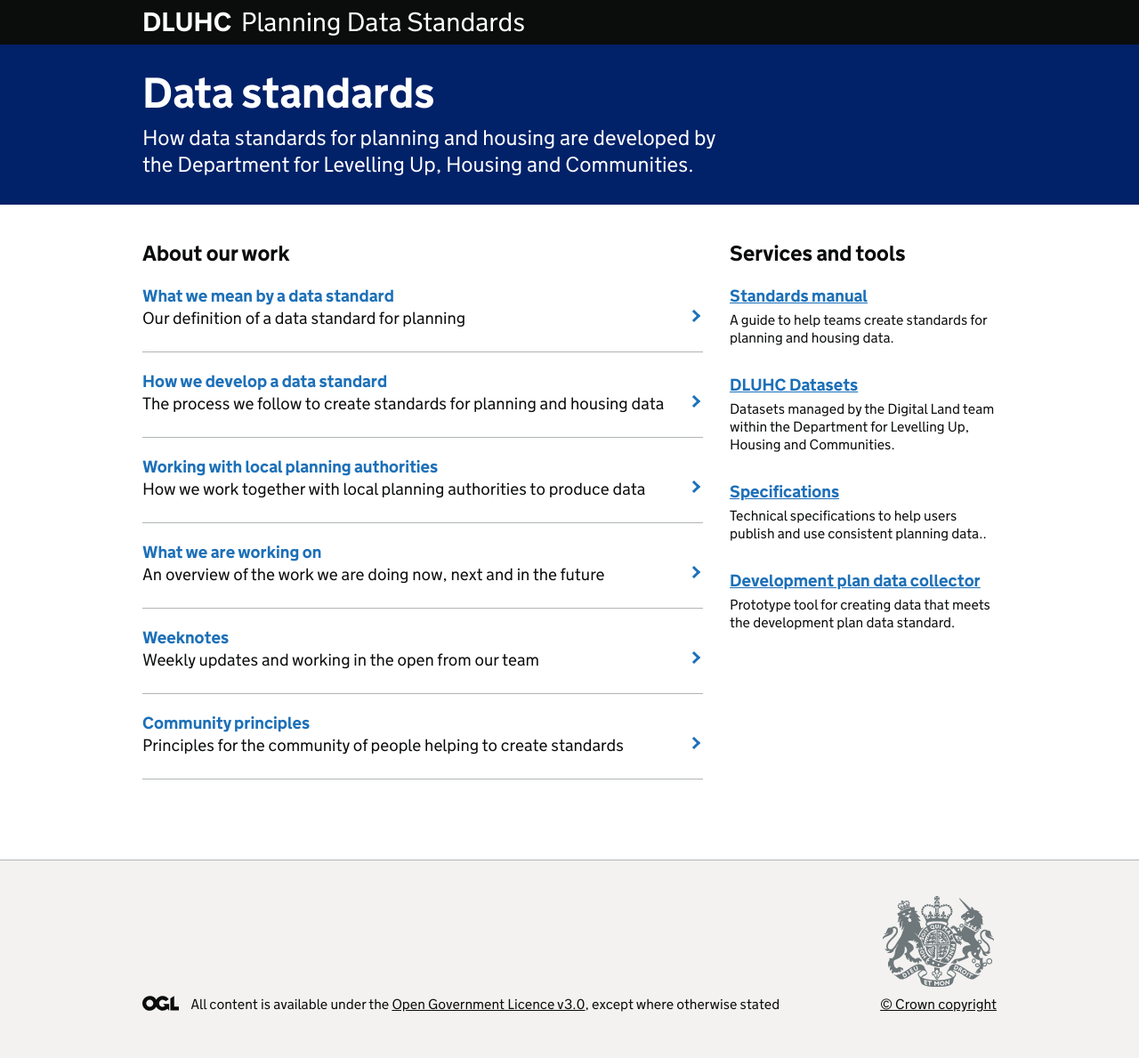
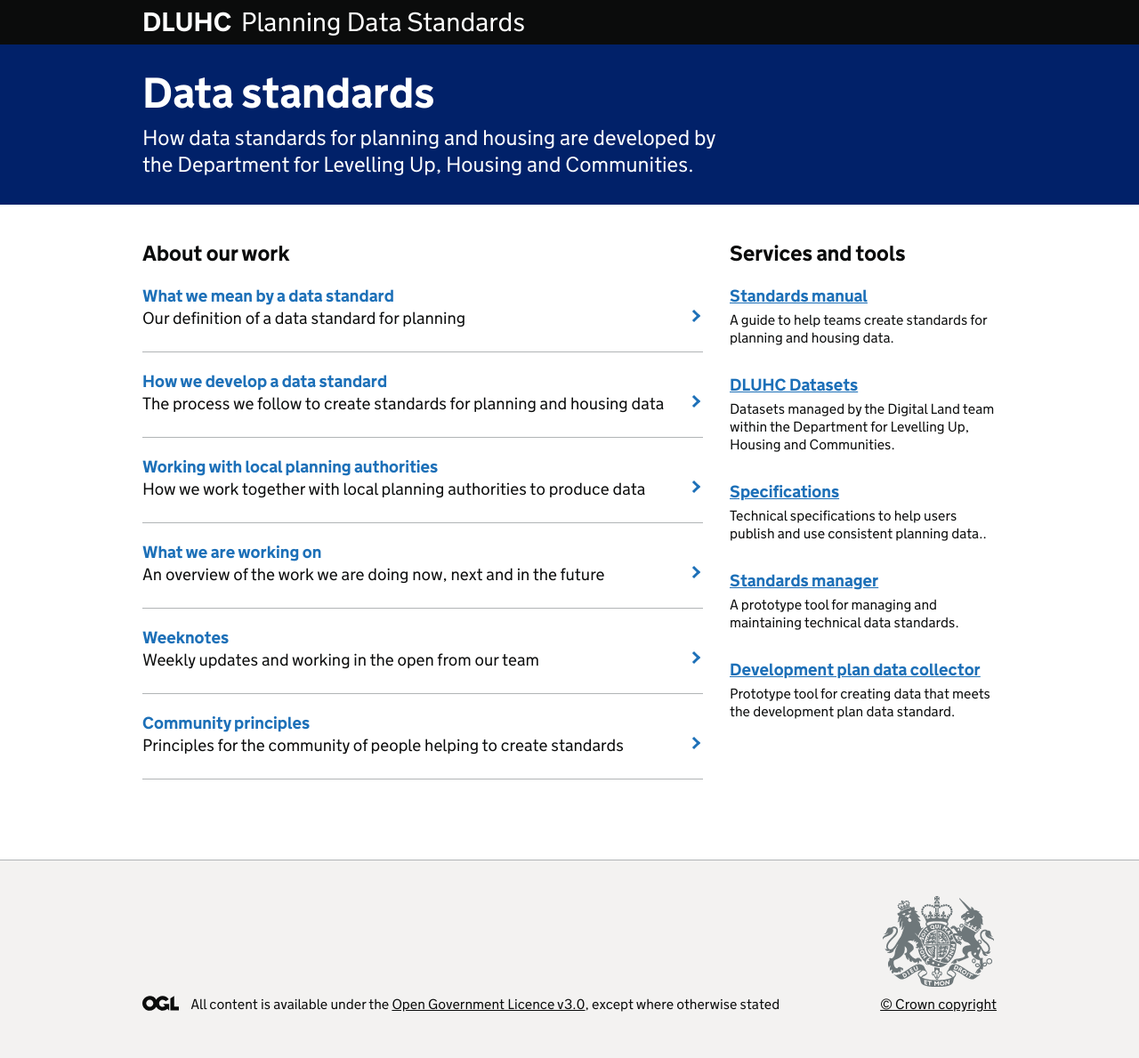
Before and after one commit to digital-land/data-standards-team, a Jekyll site: the page built from index.html, in a window 1280 px wide. Shown: the whole page at 89% size. Built offline with Jekyll 4.4.1, drawn with Linux system fonts in a browser that asks for light colours.

Commit message:
fix links where broken

```diff
--- a/index.html
+++ b/index.html
@@ -47,7 +47,7 @@
     <ul class="govuk-list govuk-list--spaced">
       <li class="govuk-list__item govuk-!-margin-bottom-6">
         <p class="govuk-body govuk-!-margin-bottom-1">
-          <a href="https://dluhc-datasets.planning-data.dev/" class="govuk-link govuk-!-font-weight-bold">Standards manual</a>
+          <a href="https://standards.planning-data.dev/" class="govuk-link govuk-!-font-weight-bold">Standards manual</a>
         </p>
         <p class="govuk-body govuk-!-font-size-16">A guide to help teams create standards for planning and housing data.</p>
       </li>
@@ -59,9 +59,15 @@
       </li>
       <li class="govuk-list__item govuk-!-margin-bottom-6">
         <p class="govuk-body govuk-!-margin-bottom-1">
-          <a href="https://digital-land.github.io/data-standards/" class="govuk-link govuk-!-font-weight-bold">Specifications</a>
+          <a href="https://digital-land.github.io/specification/specification/" class="govuk-link govuk-!-font-weight-bold">Specifications</a>
         </p>
         <p class="govuk-body govuk-!-font-size-16">Technical specifications to help users publish and use consistent planning data..</p>
+      </li>
+      <li class="govuk-list__item govuk-!-margin-bottom-6">
+        <p class="govuk-body govuk-!-margin-bottom-1">
+          <a href="https://standards-manager.herokuapp.com/" class="govuk-link govuk-!-font-weight-bold">Standards manager</a>
+        </p>
+        <p class="govuk-body govuk-!-font-size-16">A prototype tool for managing and maintaining technical data standards.</p>
       </li>
       <li class="govuk-list__item govuk-!-margin-bottom-12">
         <p class="govuk-body govuk-!-margin-bottom-1">
```
